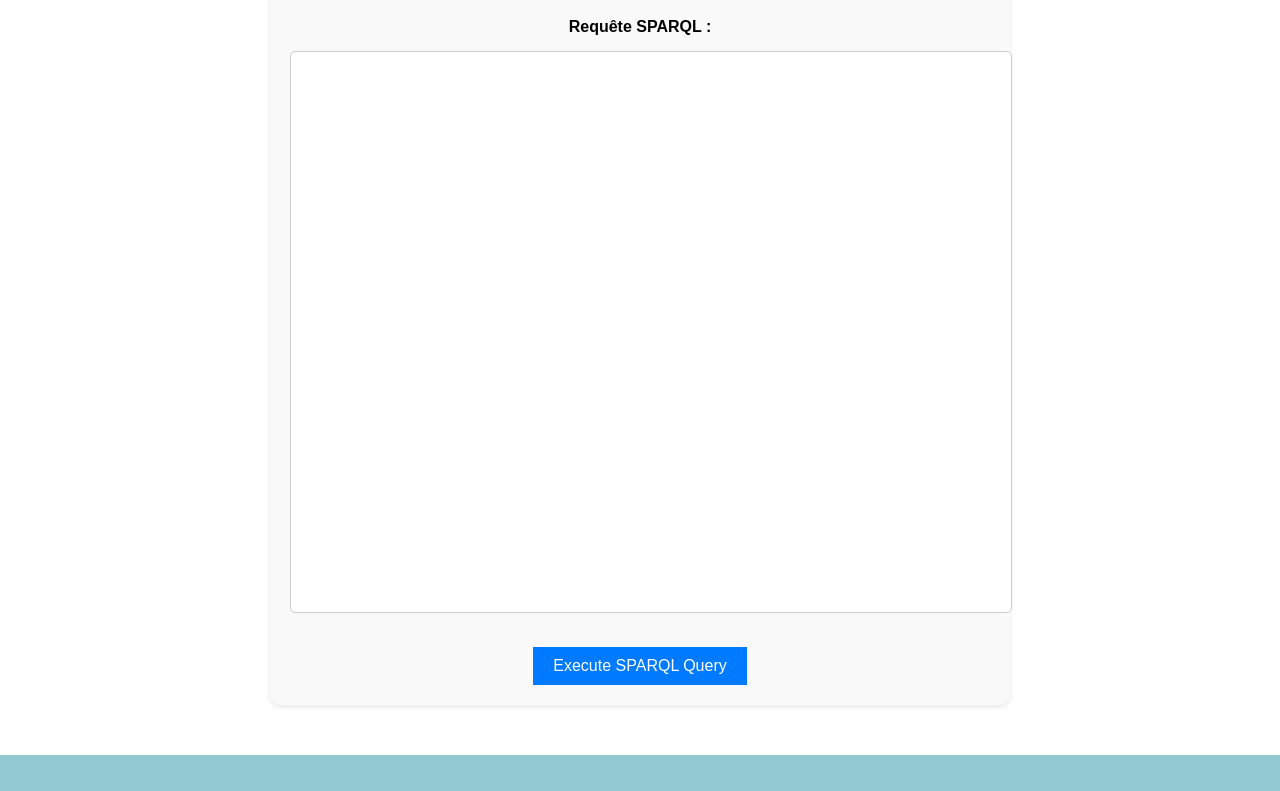
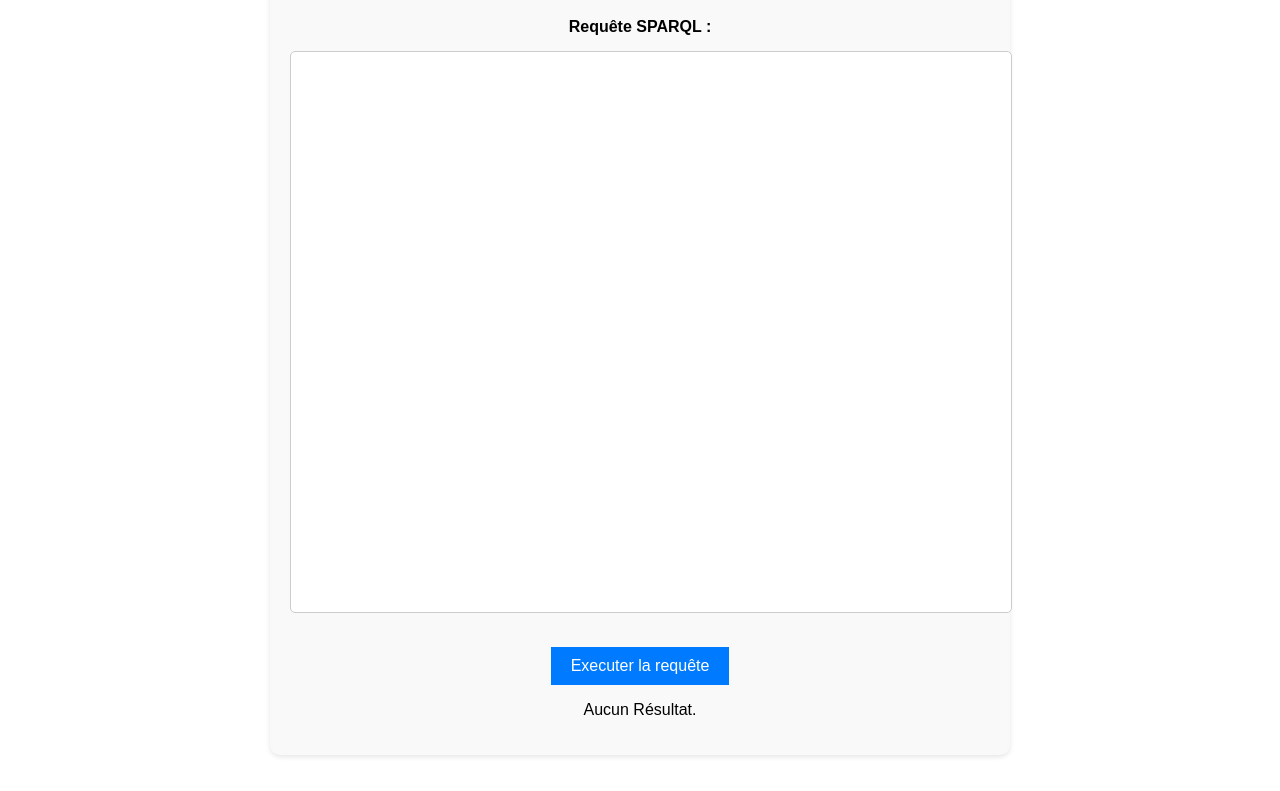
Before and after one commit to Axel-Judd-RATOVO-PESIN/Project-PBD, a React (Create React App) app: page / in a window 1280 px wide. Shown: the part 1139-1930 px from the top of the page. Built offline with nearby package versions, Linux system fonts and the light colour scheme.

Commit message:
Fin stylisation Rendu et Fin de ma partie

```diff
--- a/src/components/QueryInterface.js
+++ b/src/components/QueryInterface.js
@@ -115,21 +115,22 @@ const QueryInterface = () => {
             style={styles.textarea}
           />
         </div>
-        <button onClick={handleQueryExecution}>Execute SPARQL Query</button>
+        <button onClick={handleQueryExecution}>Executer la requête</button>
         {error && <p style={{ color: "red" }}>{error}</p>}
-        {results && (
-          <div>
-            <h2>Query Results</h2>  {/* Afficher le nom de l'application */}
-            {results.length > 0 ? formatResults(results) : <p>No results found.</p>}
-          </div>
-        )}
-        {chartData && (
-          <div>
-            <h2>Architectural Styles Chart</h2>
-            <Pie data={chartData} />
-          </div>
-        )}
-      </div>
+        {results && chartData ? (
+        <div>
+              <h2>Style Architectural des églises</h2>
+              <Pie data={chartData} />
+            </div>
+          ) : results && results.length > 0 ? (
+            <div>
+              <h2>Résultat de la requête</h2>
+              {formatResults(results)}
+            </div>
+          ) : (
+            <p>Aucun Résultat.</p>
+          )}
+        </div>
     </main>
   );
 };
```
